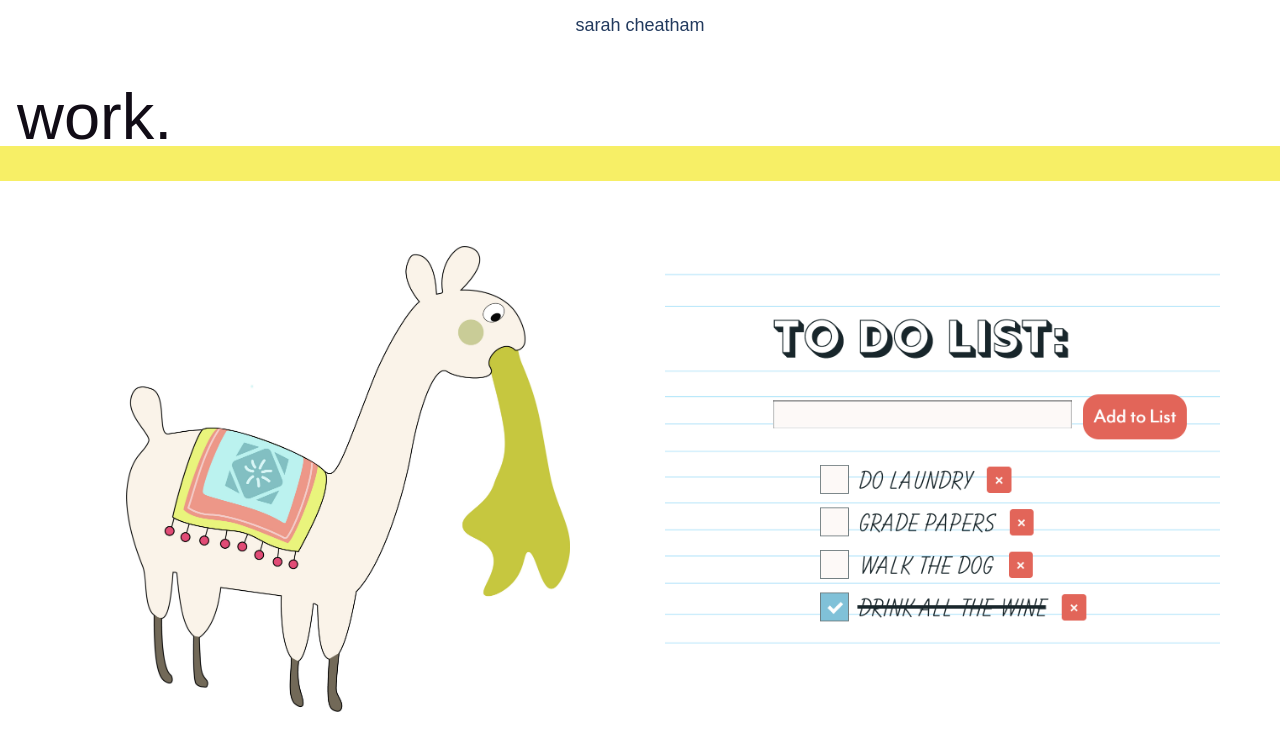
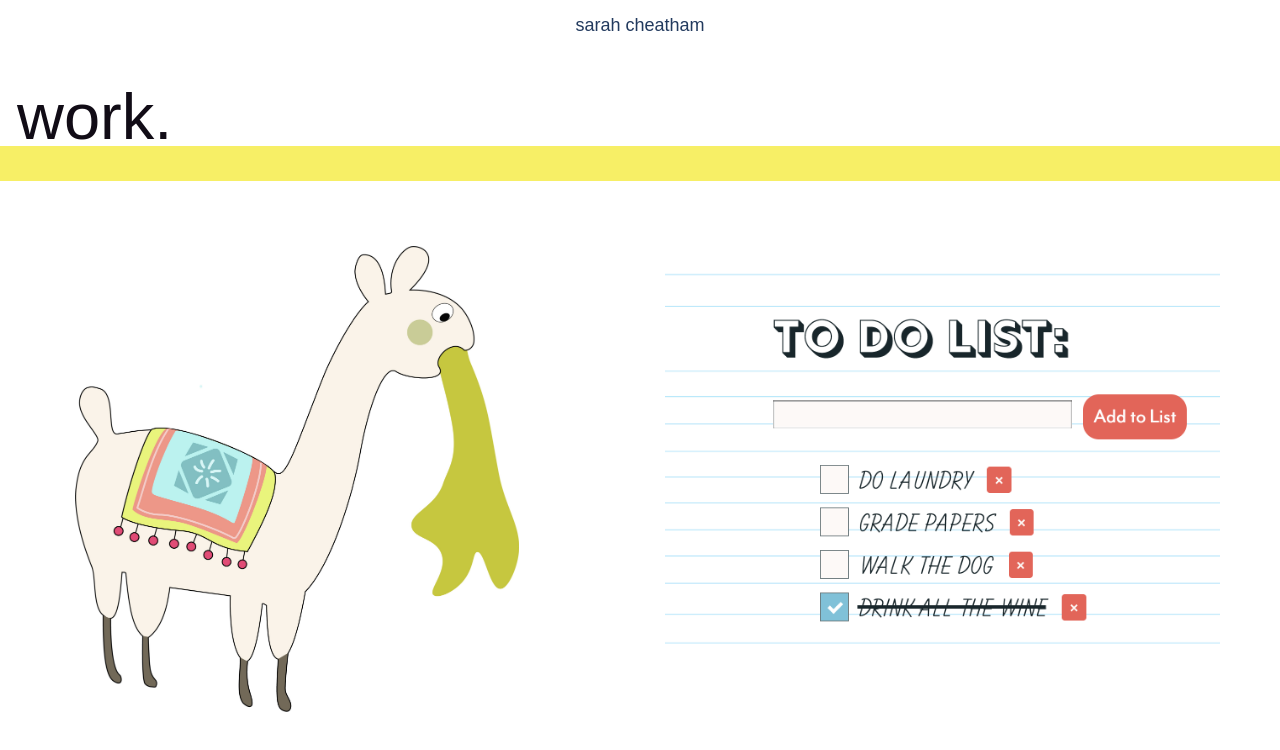
Before and after one commit to sarahcheatham/portfolio, a React (Create React App) app: page / in a window 1280 px wide. Shown: the top 750 px of the page. Built offline with nearby package versions, Linux system fonts and the light colour scheme.

Commit message:
overlay button working

```diff
--- a/src/App.css
+++ b/src/App.css
@@ -100,7 +100,7 @@ h2 > a:hover:before{
   grid-row: 1 / 2;
   width: 80%;
   padding-top: 20px;
-  padding-left: 20px;
+  padding-left: 15px;
   padding-bottom: 20px;
 }
 
@@ -111,6 +111,48 @@ h2 > a:hover:before{
   padding-top: 45px;
 
 }
-
-
+.overlay{
+  position: absolute;
+  top: 0;
+  left: 0;
+  width: 100%;
+  height: 100%;
+  background: rgba(0, 0, 0, 0);
+  transition: background 0.5 ease;
+}
+.box:hover .overlay{
+  display: block;
+  background: rgba(0, 0 , 0, .3);
+}
+.box{
+  position: relative;
+  top: 0;
+  left: 0;
+  grid-column: 1 / 2;
+  grid-row: 1 / 2;
+  width: 100%;
+  height: 100%;
+}
+.button{
+  position: absolute;
+  width: 500px;
+  left: -100px;
+  top: 120px;
+  text-align: center;
+  opacity: 0;
+  transition: opacity .35s ease;
+  font-family: "Pacifico", cursive;
+  font-size: 30px;
+}
+.button a{
+  width: 200px;
+  padding: 12px 48px;
+  text-align: center;
+  color: white;
+  border: solid 2px white;
+  z-index: 1;
+}
+.box:hover .button{
+  opacity: 1;
+}
 @import url("https://use.typekit.net/ejt4bja.css");
--- a/src/App.js
+++ b/src/App.js
@@ -1,7 +1,6 @@
 import React, { Component } from 'react';
 import './App.css';
 import Header from './header.js';
-import Projects from './projects.js';
 import ProjectsHeader from './projectsheader.js';
 import Images from './images.js'
 
--- /dev/null
+++ b/src/button.js
@@ -0,0 +1,17 @@
+import React, {Component} from 'react';
+
+
+export default class Button extends React.Component{
+
+    render(){
+        return(
+            <span className="box">
+                <div className="overlay">
+                </div>
+                <div className="button">
+                    <a href={this.props.href}>{this.props.text}</a>
+                </div>
+            </span>
+        )
+    }
+}
--- a/src/images.js
+++ b/src/images.js
@@ -1,16 +1,25 @@
 import React, {Component} from 'react';
 import Image1 from './puke.jpg';
 import Image2 from './todo.png';
+import Button from './button.js';
 
 export default class Images extends React.Component{
 
     render(){
+        console.log(this)
         return(
             <div className="imagesContainer">
-                <a href="https://sarahcheatham.github.io/web-workbook/09week/checkpoint-3/">
-                    <img src={Image1} alt="llamito" id="image1" onClick={()=>this.renderLinks()}/>
-                </a>
-                <img src={Image2} alt="todo list" id="image2"/>
+                <img
+                    src={Image1}
+                    alt="llamito"
+                    id="image1"
+                />
+                <Button href="https://sarahcheatham.github.io/web-workbook/09week/checkpoint-3/" text="Play Llamito!"/>
+                <img
+                    src={Image2}
+                    alt="todo list"
+                    id="image2"
+                />
             </div>
         )
     }
--- a/src/projects.js
+++ /dev/null
@@ -1,13 +0,0 @@
-import React, {Component} from 'react';
-
-
-export default class Projects extends React.Component{
-    render(){
-        return(
-            <div className="projectsContainer">
-                <div className="todo">
-                </div>
-            </div>
-        );
-    }
-}
```
Also changed, not shown: src/headercontent.js (deleted, +0 -11 lines).
